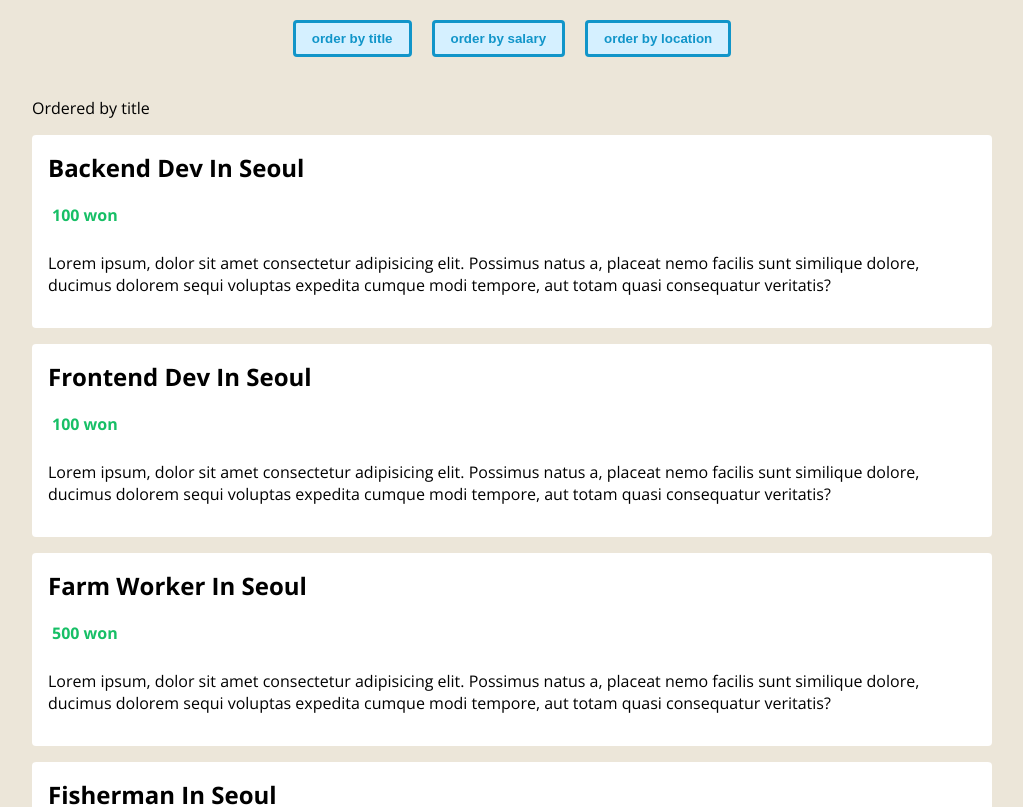
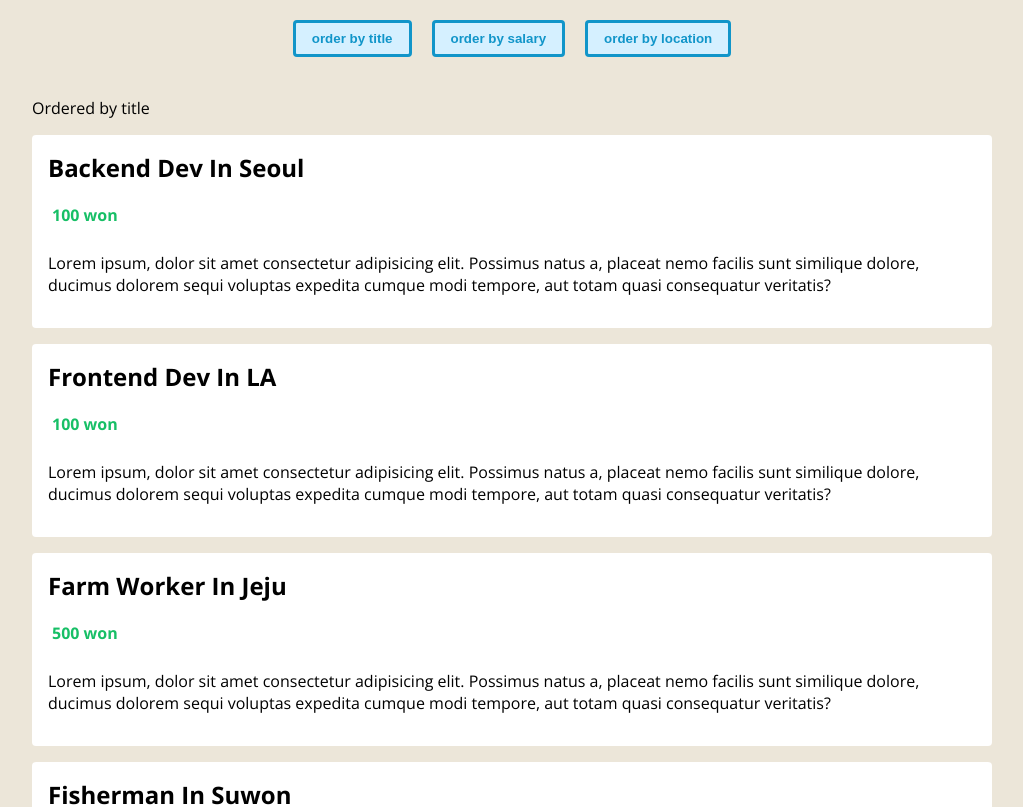
Before and after one commit to Yeony99/TWL_TypeScript, a Vue app in the folder frontend/: page / in a window 1280 px wide. Shown: the top 807 px of the page, without its empty margins (128-1151 px from the left). Built offline with nearby package versions, Linux system fonts and the light colour scheme.

Commit message:
6 computed values
computed function > sort( )

```diff
--- a/frontend/src/App.vue
+++ b/frontend/src/App.vue
@@ -23,9 +23,9 @@ export default defineComponent({
   setup() {
     const jobs = ref<Job[]>([
       { title: 'Backend Dev', location: 'Seoul', salary: 100, id: '1' },
-      { title: 'Frontend Dev', location: 'Seoul', salary: 100, id: '2' },
-      { title: 'farm worker', location: 'Seoul', salary: 500, id: '3' },
-      { title: 'fisherman', location: 'Seoul', salary: 200, id: '4' },
+      { title: 'Frontend Dev', location: 'LA', salary: 100, id: '2' },
+      { title: 'farm worker', location: 'Jeju', salary: 500, id: '3' },
+      { title: 'fisherman', location: 'Suwon', salary: 200, id: '4' },
     ])
     const order = ref<OrderTerm>('title')
 
--- a/frontend/src/components/JobsList.vue
+++ b/frontend/src/components/JobsList.vue
@@ -2,7 +2,7 @@
     <div class="job-list">
         <p>Ordered by {{ order }}</p>
         <ul>
-            <li v-for="job in jobs" :key="job.id">
+            <li v-for="job in orderedJobs" :key="job.id">
                 <h2>{{ job.title }} in {{ job.location }}</h2>
                 <div class="salary">
                     <p>{{ job.salary }} won</p>
@@ -16,7 +16,7 @@
 </template>
 
 <script lang="ts">
-import { defineComponent, PropType } from 'vue'
+import { computed, defineComponent, PropType } from 'vue'
 import Job from '../types/Job'
 import OrderTerm from '../types/OrderTerm'
 
@@ -30,6 +30,15 @@ export default defineComponent({            // Prop으로 받은 데이터의 ke
             required: true,
             type: String as PropType<OrderTerm>
         }
+    },
+    setup(props) {
+        const orderedJobs = computed(() => {    //computed function > reorder
+            return [...props.jobs].sort((a: Job, b:Job) => {             // prop된 jobs를 즉시 바로 sort
+                return a[props.order] > b[props.order] ? 1 : -1
+            })
+        })
+
+        return { orderedJobs }
     }
 })
 </script>
```
